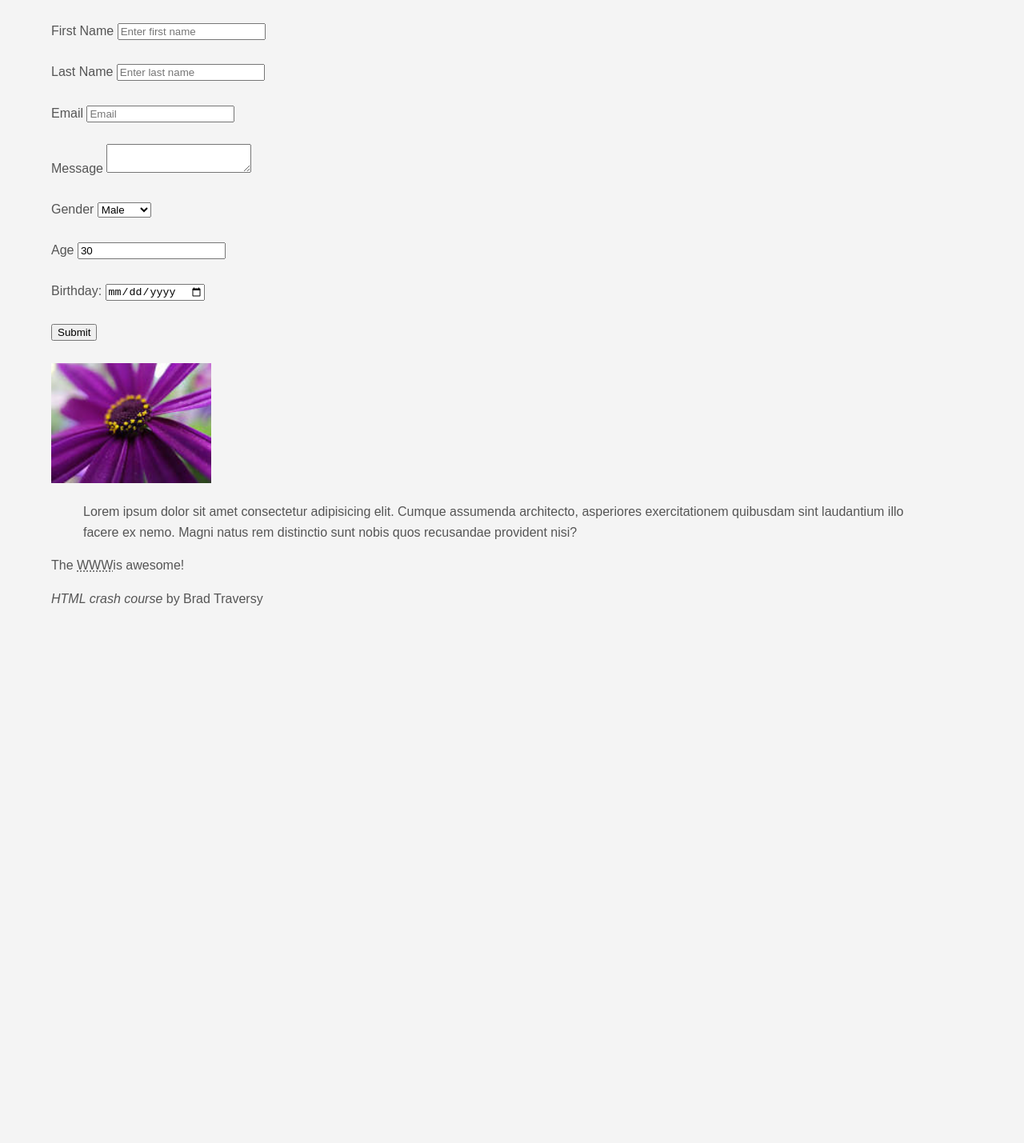
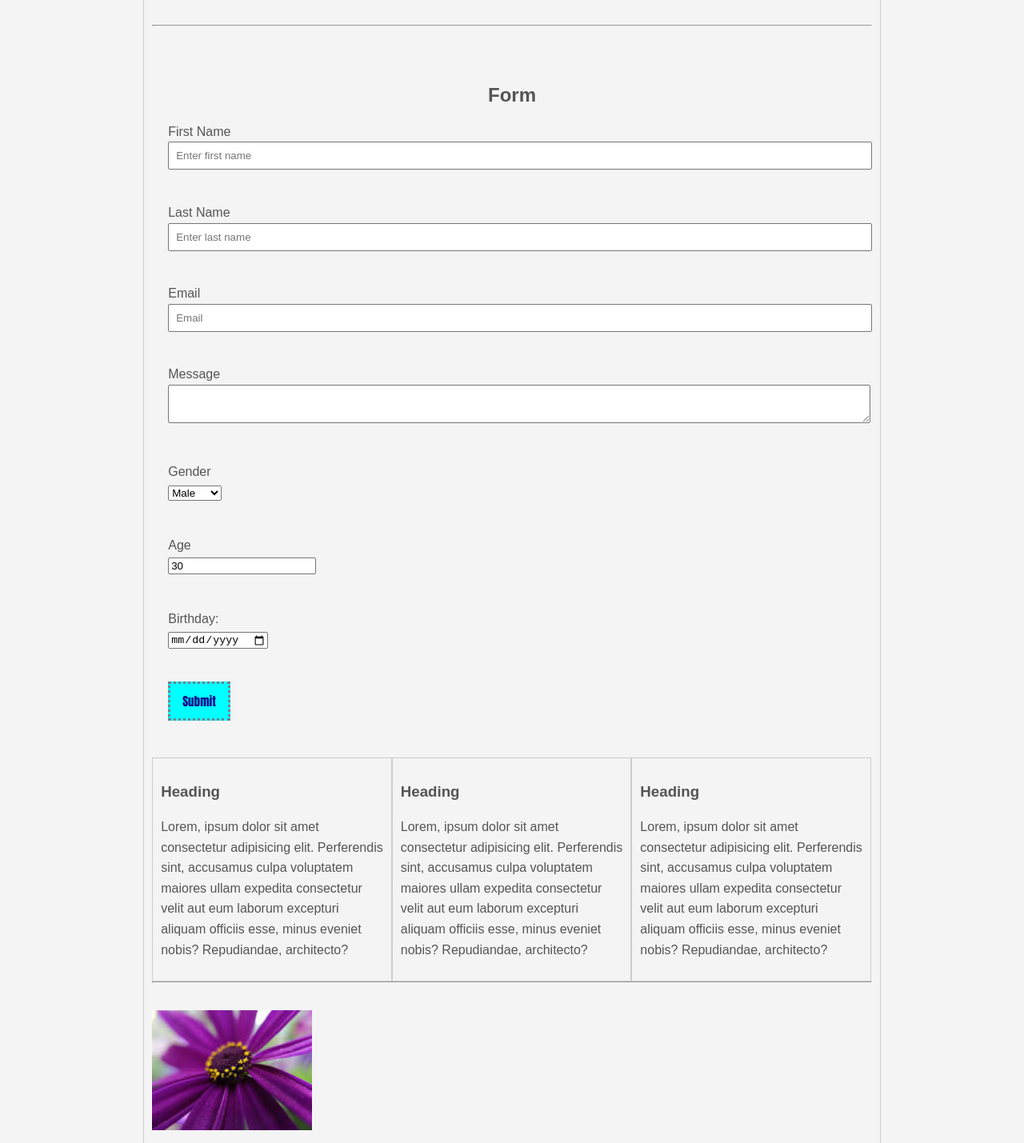
Before and after one commit to TiinaTomperi/tiinatomperi.github.io, a plain HTML site: page index.html in a window 1280 px wide. Shown: the part 1396-2825 px from the top of the page at 80% size. Before the commit the page ends 2222 px from the top, so only its background shows below. Drawn offline with Linux system fonts and the light colour scheme.

Commit message:
form and floating elements

```diff
--- a/Styles.css
+++ b/Styles.css
@@ -30,7 +30,24 @@ a:visited{
     margin: auto;
 }
 
+.button {
+    background-color: aqua;
+    color: darkblue;
+    font-family: Impact, Haettenschweiler, 'Arial Narrow Bold', sans-serif;
+    font-size: 15px;
+    padding: 10px 15px;
+    border: 3px slategray dotted;
 
+}
+
+.button:hover{
+    background-color: pink;
+    color: darkred;
+}
+
+.clr {
+    clear: both;
+}
 .box-1{
     background-color: #333;
     color: #fff;
@@ -94,3 +111,24 @@ a:visited{
     padding-bottom: 6px;
     list-style-image: url('./images/smallcheck.png');
 }
+.my-form {
+    padding: 20px;
+
+}
+.my-form .form-group {
+    padding-bottom: 15px;
+}
+.my-form label {
+    display: block;
+}
+.my-form input[type="text"], .my-form textarea {
+    padding: 8px;
+    width: 100%;
+}
+.block{
+    float: left;
+    width: 33.3%;
+    border: 1px solid #ccc;
+    padding: 10px;
+    box-sizing: border-box;
+}
--- a/index.html
+++ b/index.html
@@ -10,32 +10,37 @@
         <a href="blog.html">Go to blog</a>
         <!---Kommentit näin-->
         <!---Headings-->
+
+
         <div class="container">
             <div class="box-1">
             <h1>Otsikko tähän</h1>
             <!--H1 sisältää paddingiä itsessään, muut otsikkokoot pienempiä h6asti-->
+            <!--kappaleet <p>-->
 
-        <!--kappaleet <p>-->
             <p>Lorem ipsum dolor sit amet, <strong>consectetur</strong> adipiscing elit, <em>sed do eiusmod</em> tempor incididunt ut labore et dolore magna aliqua. Arcu risus quis varius quam quisque id. Justo nec ultrices dui sapien eget mi proin. Vitae suscipit tellus mauris a diam. Felis eget velit aliquet sagittis id consectetur. Non sodales neque sodales ut etiam sit. Aliquam eleifend mi in nulla posuere sollicitudin. Nec dui nunc mattis enim ut. Mattis aliquam faucibus purus in massa tempor nec. Pulvinar mattis nunc sed blandit libero.
-                <p>
             </p>
-        </div>
-    </div>
+            </div> <!--box-1 sulku-->
+
+
             <div class="box-2">
                 <h1>Otsikko tähän</h1>
             <!--H1 sisältää paddingiä itsessään, muut otsikkokoot pienempiä h6asti-->
 
             <!--kappaleet <p>-->
                 <p>Lorem ipsum dolor sit amet, <strong>consectetur</strong> adipiscing elit, <em>sed do eiusmod</em> tempor incididunt ut labore et dolore magna aliqua. Arcu risus quis varius quam quisque id. Justo nec ultrices dui sapien eget mi proin. Vitae suscipit tellus mauris a diam. Felis eget velit aliquet sagittis id consectetur. Non sodales neque sodales ut etiam sit. Aliquam eleifend mi in nulla posuere sollicitudin. Nec dui nunc mattis enim ut. Mattis aliquam faucibus purus in massa tempor nec. Pulvinar mattis nunc sed blandit libero.
-                    <p>
+
                 </p>
-            </div>
+            </div> <!--box-2 sulku-->
+
 
             <p>In <a href="http://google.com" target="_blank">egestas</a> erat imperdiet sed euismod nisi. At consectetur lorem donec massa sapien faucibus et molestie ac. Luctus accumsan tortor posuere ac ut consequat semper viverra. Amet tellus cras adipiscing enim eu. In arcu cursus euismod quis viverra nibh cras pulvinar mattis. Mi proin sed libero enim sed faucibus turpis in. Posuere lorem ipsum dolor sit amet consectetur adipiscing. Pellentesque habitant morbi tristique senectus et netus et malesuada. Etiam non quam lacus suspendisse faucibus interdum. A pellentesque sit amet porttitor eget dolor morbi non arcu. Morbi tempus iaculis urna id. Purus viverra accumsan in nisl nisi scelerisque eu. Dignissim sodales ut eu sem integer vitae justo.
 
             </p>
+
             <!--Inline elements: span, img, a; do not start a new line and only take the necessary width. Block level elements: div, h1, p, form; start on a new line and take full width available-->
             <!--lists-->
+
             <div class="categories">
             <h2>Navigointi</h2>
             <ul>
@@ -44,6 +49,7 @@
                 <li><a href="blog.html">Blogi 3</a></li>
                 <li><a href="blog.html">Blogi 4</a></li>
             </ul>
+
             <ol>
                 <li><a href="http://google.com" target="_blank">Google</li>
                 <li><a href="http://tomperi.net">Koti</a></li>
@@ -51,14 +57,12 @@
                 <li><a href="https://www.foreca.fi/Finland/Oulu" target="_blank">Kotikeli</a></li>
                 <li><a href="https://iltalehti.fi">Iltis</a></li>
             </ol>
-        </div>
+
 
             <!--Tables-->
 
                 <table>
-            <thead>
-
-            </thead>
+                    <thead> </thead>
                     <tr>
                     <th>Name</th>
                     <th>Email</th>
@@ -83,33 +87,47 @@
                         </tr>
                     </tbody>
                 </table>
+
                 <br>
                 <hr>
                 <br>
                         <!--Forms-->
+
+                <form class="my-form">
+
+                    <h2>Form</h2>
+
                     <form action="process.php" method="POST">
-            <div>
+
+                    <div class="form-group">
                         <label>First Name</label>
                         <input type="text" name="firstName" placeholder="Enter first name">
                     </div>
+
                 <br>
-        <div>
+
+                    <div class="form-group">
                         <label>Last Name</label>
                         <input type="text" name="lastName" placeholder="Enter last name">
                     </div>
+
                 <br>
-        <div>
+
+                    <div class="form-group">
                         <label>Email</label>
-            <input type="email" name="email" placeholder="Email">
+                        <input type="text" name="email" placeholder="Email">
                     </div>
+
                 <br>
-        <div>
+
+                    <div class="form-group">
                         <label>Message</label>
                         <textarea name="message"></textarea>
+                    </div>
 
-        </div>
                 <br>
-        <div>
+
+                    <div class="form-group">
                         <label>Gender</label>
                         <select name="gender">
                             <option value="male">Male</option>
@@ -117,27 +135,59 @@
                             <option value="other">Other</option>
                         </select>
                     </div>
+
                 <br>
-        <div>
+
+                    <div class="form-group">
                         <label>Age</label>
                         <input type="number" name="age" value="30">
                     </div>
+
                 <br>
-        <div>
+
+                    <div class="form-group">
                         <label>Birthday:</label>
                         <input type="date" name="birthday">
                     </div>
+
                     <br>
-        <input type="submit" name="submit" value="Submit">
+
+                    <input class="button" type="submit" name="submit" value="Submit">
 
                 </form>
                             <!--images-->
                 <br>
+
+
+                <div class="block">
+                    <h3>Heading</h3>
+                    <p>Lorem, ipsum dolor sit amet consectetur adipisicing elit. Perferendis sint, accusamus culpa voluptatem maiores ullam expedita consectetur velit aut eum laborum excepturi aliquam officiis esse, minus eveniet nobis? Repudiandae, architecto?</p>
+                </div>
+
+                <div class="block">
+                        <h3>Heading</h3>
+                        <p>Lorem, ipsum dolor sit amet consectetur adipisicing elit. Perferendis sint, accusamus culpa voluptatem maiores ullam expedita consectetur velit aut eum laborum excepturi aliquam officiis esse, minus eveniet nobis? Repudiandae, architecto?</p>
+
+                </div>
+
+                <div class="block">
+                        <h3>Heading</h3>
+                        <p>Lorem, ipsum dolor sit amet consectetur adipisicing elit. Perferendis sint, accusamus culpa voluptatem maiores ullam expedita consectetur velit aut eum laborum excepturi aliquam officiis esse, minus eveniet nobis? Repudiandae, architecto?</p>
+
+                </div>
+                <br>
+                <hr>
+                <br>
+
+
                         <a href="Images/kukka.jpg">
                 <img src="Images/kukka.jpg" alt="Violetti kukka" width="200">
+
                 </a>
+
                     <!--myös korkeuden voi hoidella, mutta normaalisti auto-->
                     <!--Quotations-->
+
                     <blockquote cite="http://traversymedia.com">
             Lorem ipsum dolor sit amet consectetur adipisicing elit. Cumque assumenda architecto, asperiores exercitationem quibusdam sint laudantium illo facere ex nemo. Magni natus rem distinctio sunt nobis quos recusandae provident nisi?
 
@@ -147,7 +197,11 @@
 
                     <p><cite>HTML crash course</cite> by Brad Traversy</p>
 
-        </tbody>
+                <div class="clr">
+
+                </div>
+
+        </div> <!--end of container?-->
 
     </body>
 </html>
```
Also changed, not shown: Images/styled_text_icon.png (added), Images/symbols_icon.png (added). Lines whose indentation alone changed are shown as unchanged.
